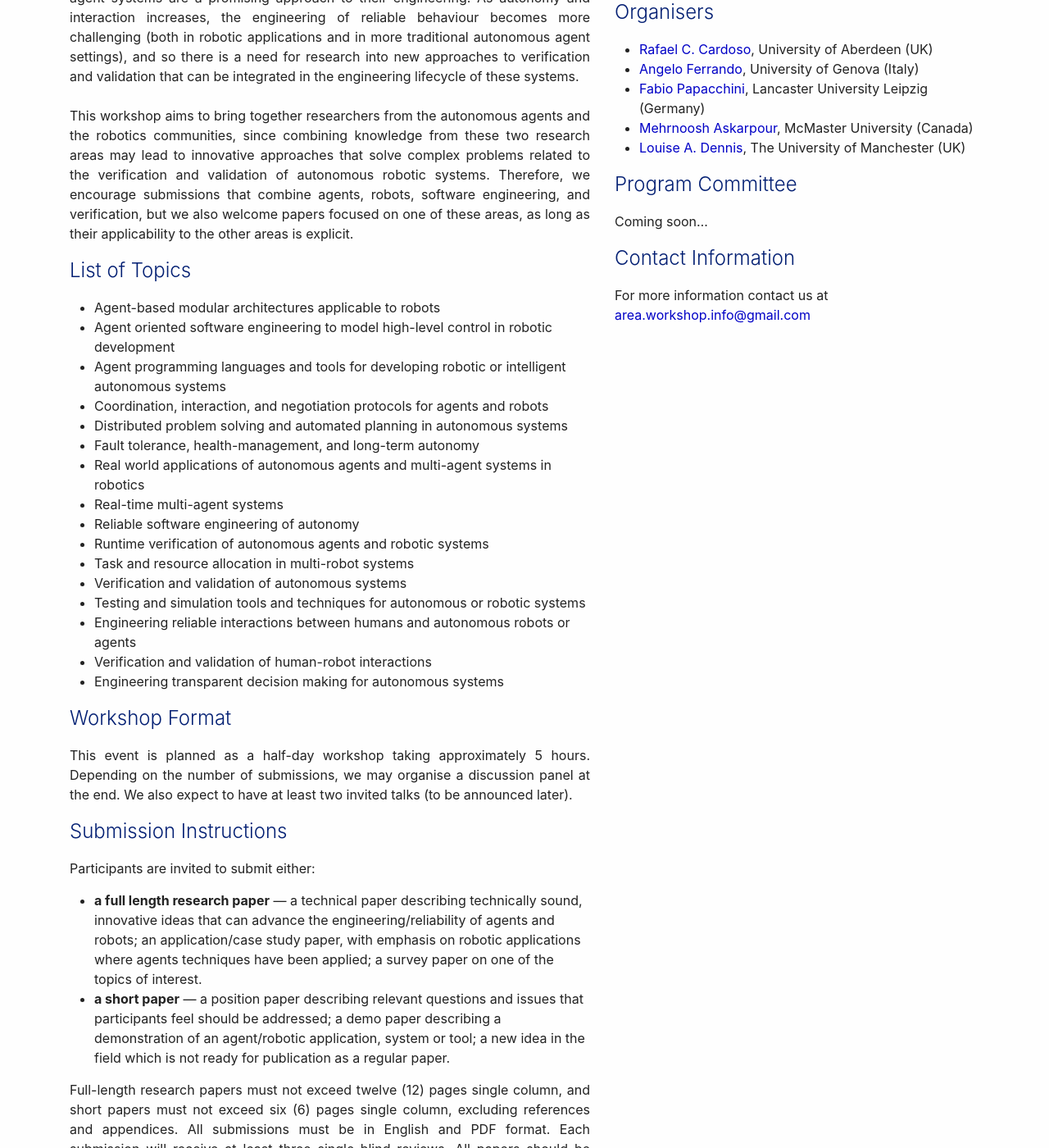
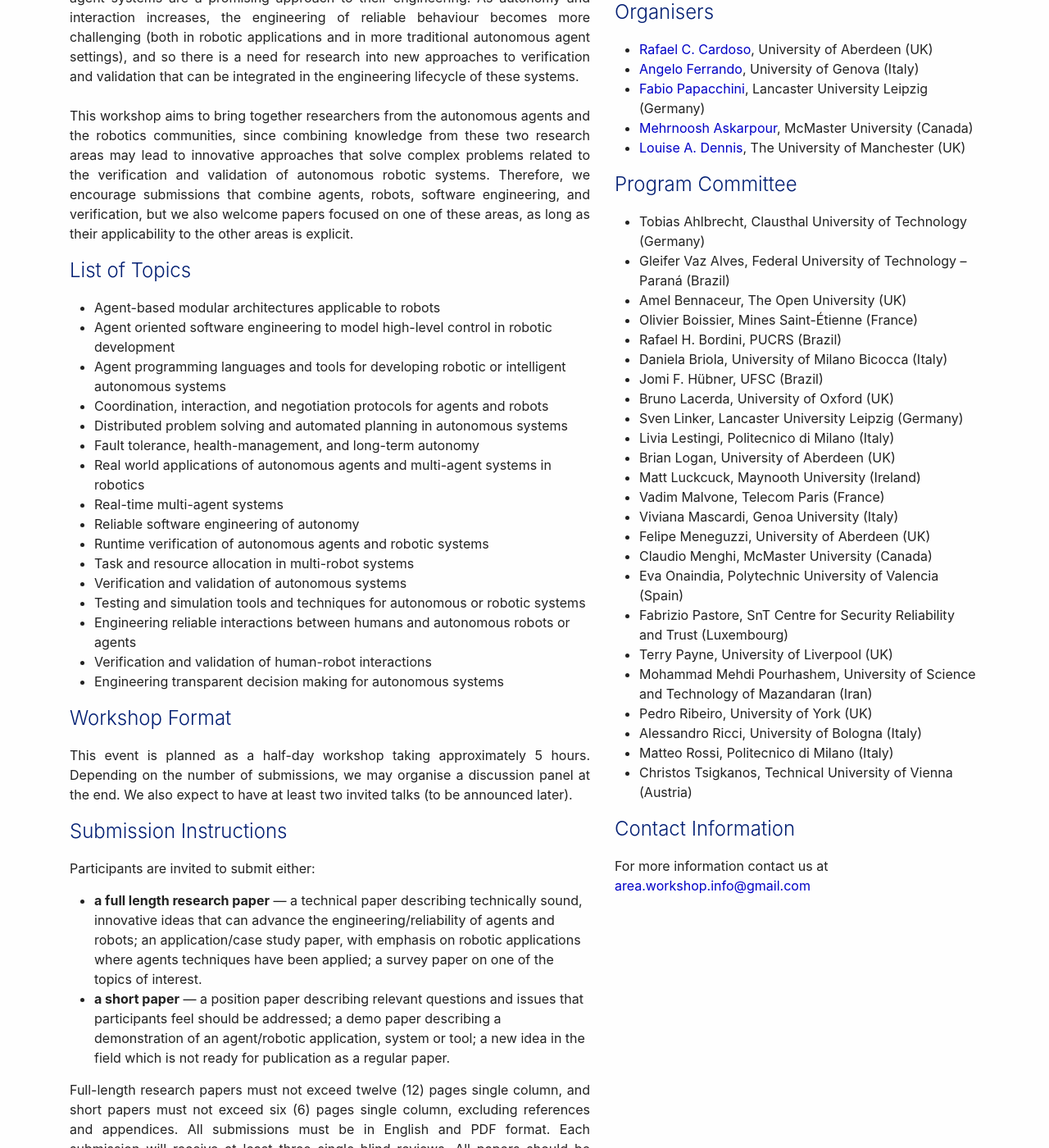
Before and after one commit to AREAWorkshop/AREA2022, a Jekyll site: the page built from index.md, in a window 1280 px wide and 1400 px high, scrolled down 647 px. Shown: the whole window at 82% size. Built offline with Jekyll 4.4.1, drawn with Linux system fonts in a browser that asks for light colours; nearby versions of some CDN libraries.

Commit message:
Update index.md

```diff
--- a/index.md
+++ b/index.md
@@ -349,38 +349,32 @@ Coming soon...
 
 ## Program Committee
 
-Coming soon...
-
-<!-- <ul>
+<ul>
+  <li>Tobias Ahlbrecht, Clausthal University of Technology (Germany)</li>
 <li>Gleifer Vaz Alves, Federal University of Technology – Paraná (Brazil)</li>
-<li>Mehrnoosh Askarpour, Politecnico di Milano (Italy)</li>
 <li>Amel Bennaceur, The Open University (UK)</li>
 <li>Olivier Boissier, Mines Saint-Étienne (France)</li>
 <li>Rafael H. Bordini, PUCRS (Brazil)</li>
-<li>Jürgen Dix, Clausthal University of Technology (Germany)</li>
-<li>Michael Fisher, University of Liverpool (UK)</li>
-<li>Meng Guo, Bosch Center for Artificial Intelligence (Germany)</li>
-<li>Nico Hochgeschwender, Hochschule Bonn-Rhein-Sieg (Germany)</li>
+  <li>Daniela Briola, University of Milano Bicocca (Italy)</li>
 <li>Jomi F. Hübner, UFSC (Brazil)</li>
 <li>Bruno Lacerda, University of Oxford (UK)</li>
-<li>Brian Logan, University of Nottingham (UK)</li>
-<li>Leonardo Mariani, University of Milano Bicocca (Italy)</li>
+  <li>Sven Linker, Lancaster University Leipzig (Germany)</li>
+  <li>Livia Lestingi, Politecnico di Milano (Italy)</li>
+<li>Brian Logan, University of Aberdeen (UK)</li>
+  <li>Matt Luckcuck, Maynooth University (Ireland)</li>
+  <li>Vadim Malvone, Telecom Paris (France)</li>
 <li>Viviana Mascardi, Genoa University (Italy)</li>
-<li>Ilaria Matteucci, Istituto di Informatica e Telematica, CNR (Italy)</li>
-<li>Ettore Merlo, Ecole Polytechnique of Montreal (Canada)</li>
-<li>Alexandre de Oliverira Zamberlan, UFN (Brazil)</li>
+<li>Felipe Meneguzzi, University of Aberdeen (UK)</li>
+  <li>Claudio Menghi, McMaster University (Canada)</li>
 <li>Eva Onaindia, Polytechnic University of Valencia (Spain)</li>
-<li>John-Paul Ore, Department of Computer Science at NC State University (US)</li>
-<li>Liliana Pasquale, University College Dublin and  Lero - the Irish Software Research Centre (Ireland)</li>
 <li>Fabrizio Pastore, SnT Centre for Security Reliability and Trust (Luxembourg)</li>
-<li>Patrizio Pelliccione, Chalmers | University of Gothenburg (Sweden) and University of L'Aquila (Italy)</li>
+  <li>Terry Payne, University of Liverpool (UK)</li>
+  <li>Mohammad Mehdi Pourhashem, University of Science and Technology of Mazandaran (Iran)</li>
 <li>Pedro Ribeiro, University of York (UK)</li>
 <li>Alessandro Ricci, University of Bologna (Italy)</li>
-<li>Ana Paula Rocha, University of Porto (Portugal)</li>
-<li>Oliviero Riganelli, University of Milano Bicocca (Italy)</li>
-<li>Lavindra da Silva, University of Cambridge (UK)</li>
+  <li>Matteo Rossi, Politecnico di Milano (Italy)</li>
 <li>Christos Tsigkanos, Technical University of Vienna (Austria)</li>
-</ul> -->
+</ul>
 
 ## Contact Information
 
```
